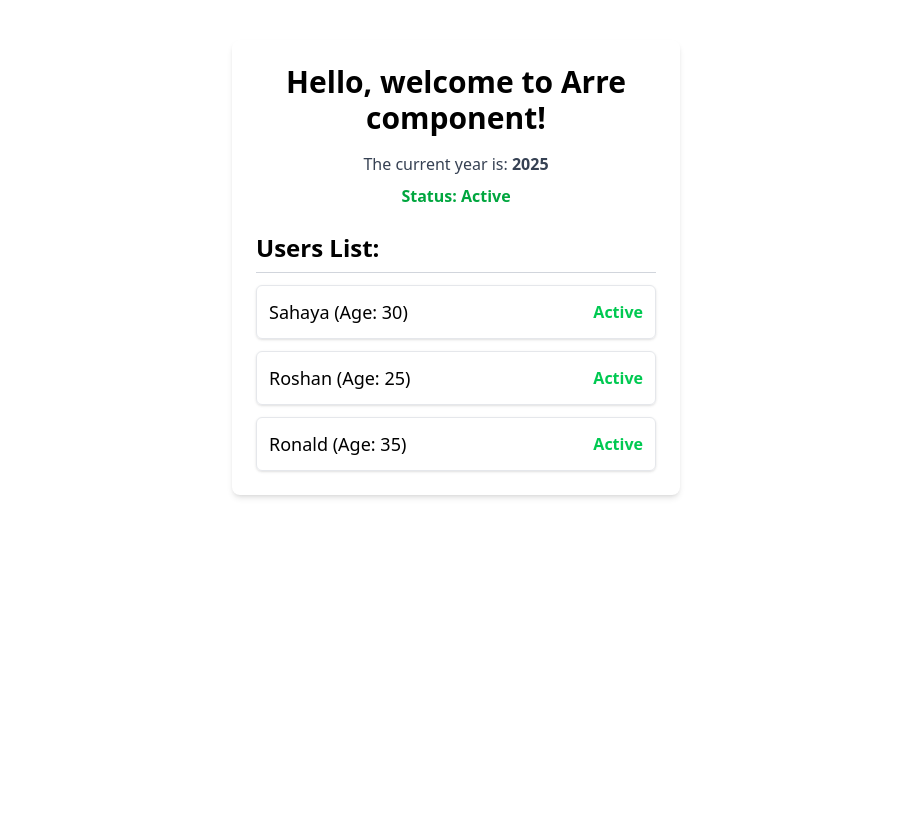
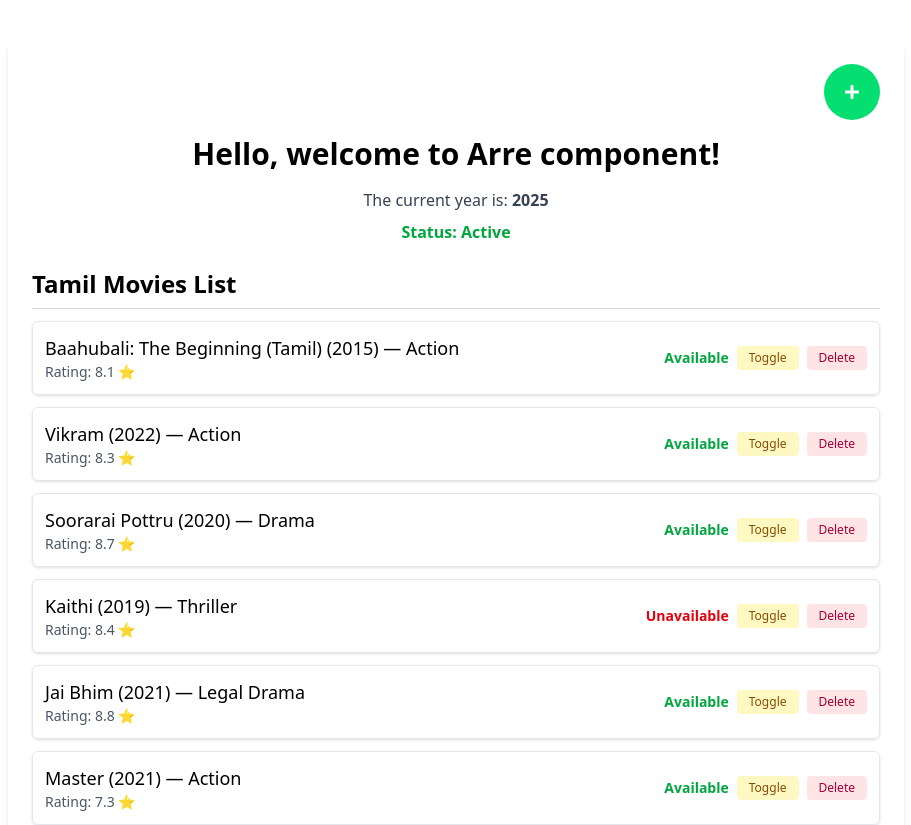
Before and after one commit to Roshan-Ronald/json, a React (Vite) app: page / in a window 1280 px wide. Shown: the top 825 px of the page, without its empty margins (184-1095 px from the left). Before the commit the page ends 800 px from the top, so only its background shows below. Built offline with nearby package versions, Linux system fonts and the light colour scheme.

Commit message:
update my code

```diff
--- a/package.json
+++ b/package.json
@@ -14,6 +14,7 @@
     "react": "^19.1.1",
     "react-dom": "^19.1.1",
     "react-hook-form": "^7.62.0",
+    "react-icons": "^5.5.0",
     "react-router-dom": "^7.8.0",
     "tailwindcss": "^4.1.11"
   },
--- a/src/App.jsx
+++ b/src/App.jsx
@@ -1,12 +1,17 @@
-import React from 'react';
-import Arre from './arre/arre';
+import React from "react";
+import { BrowserRouter as Router, Routes, Route } from "react-router-dom";
+import Arre from "./Components/arre";
+import AddMoviePage from "./Components/AddMoviePage";
 
-const App = () => {
+function App() {
   return (
-    <div>
-      <Arre />
-    </div>
+    <Router>
+      <Routes>
+        <Route path="/" element={<Arre />} />
+        <Route path="/add-movie" element={<AddMoviePage />} />
+      </Routes>
+    </Router>
   );
-};
+}
 
 export default App;
--- /dev/null
+++ b/src/Components/AddMoviePage.jsx
@@ -0,0 +1,102 @@
+import React, { useState } from "react";
+import { useNavigate } from "react-router-dom";
+
+const AddMoviePage = () => {
+  const navigate = useNavigate();
+
+  const [form, setForm] = useState({
+    title: "",
+    year: "",
+    genre: "",
+    rating: "",
+    available: true,
+  });
+
+  const handleChange = (e) => {
+    const { name, value, type, checked } = e.target;
+    setForm((prev) => ({
+      ...prev,
+      [name]: type === "checkbox" ? checked : value,
+    }));
+  };
+
+  const validate = () => {
+    if (!form.title.trim()) return "Title is required";
+    const y = Number(form.year);
+    if (!y || y < 1930 || y > 2100) return "Year must be between 1930 and 2100";
+    if (!form.genre.trim()) return "Genre is required";
+    const r = Number(form.rating);
+    if (isNaN(r) || r < 0 || r > 10)
+      return "Rating must be between 0 and 10";
+    return null;
+  };
+
+  const handleSubmit = (e) => {
+    e.preventDefault();
+    const err = validate();
+    if (err) {
+      alert(err);
+      return;
+    }
+    alert("Movie added successfully!");
+    navigate("/");
+  };
+
+  return (
+    <div className="w-full max-w-lg mx-auto mt-10 p-6 bg-white rounded-lg shadow-md">
+      <h2 className="text-2xl font-semibold mb-3 border-b pb-2">
+        Add Tamil Movie
+      </h2>
+      <form onSubmit={handleSubmit}>
+        {["title", "year", "genre", "rating"].map((field) => (
+          <div key={field} className="mb-4">
+            <label
+              htmlFor={field}
+              className="block text-sm font-medium mb-1 capitalize"
+            >
+              {field === "rating" ? "Rating (0-10)" : field}
+            </label>
+            <input
+              id={field}
+              name={field}
+              type={field === "year" || field === "rating" ? "number" : "text"}
+              value={form[field]}
+              onChange={handleChange}
+              className="w-full border rounded-md px-3 py-2 focus:outline-none h-12"
+            />
+          </div>
+        ))}
+        <div className="flex items-center mb-4">
+          <input
+            id="available"
+            name="available"
+            type="checkbox"
+            checked={form.available}
+            onChange={handleChange}
+            className="h-4 w-4"
+          />
+          <label htmlFor="available" className="ml-2 text-sm font-medium">
+            Available
+          </label>
+        </div>
+        <div className="flex justify-between">
+          <button
+            type="button"
+            onClick={() => navigate("/")}
+            className="px-4 py-2 bg-gray-300 rounded hover:bg-gray-400"
+          >
+            Cancel
+          </button>
+          <button
+            type="submit"
+            className="px-6 py-2 bg-indigo-600 text-white rounded hover:bg-indigo-700"
+          >
+            Add Movie
+          </button>
+        </div>
+      </form>
+    </div>
+  );
+};
+
+export default AddMoviePage;
--- /dev/null
+++ b/src/Components/Arre.jsx
@@ -0,0 +1,93 @@
+import React, { useState } from "react";
+import { useNavigate } from "react-router-dom";
+import { FaPlus } from "react-icons/fa";
+
+const Arre = () => {
+  const navigate = useNavigate();
+
+  const greeting = "Hello, welcome to Arre component!";
+  const year = 2025;
+  const isActive = true;
+
+  const [movies, setMovies] = useState([
+    { id: 1, title: "Baahubali: The Beginning (Tamil)", year: 2015, genre: "Action", rating: 8.1, available: true },
+    { id: 2, title: "Vikram", year: 2022, genre: "Action", rating: 8.3, available: true },
+    { id: 3, title: "Soorarai Pottru", year: 2020, genre: "Drama", rating: 8.7, available: true },
+    { id: 4, title: "Kaithi", year: 2019, genre: "Thriller", rating: 8.4, available: false },
+    { id: 5, title: "Jai Bhim", year: 2021, genre: "Legal Drama", rating: 8.8, available: true },
+    { id: 6, title: "Master", year: 2021, genre: "Action", rating: 7.3, available: true },
+    { id: 7, title: "Ponniyin Selvan: I", year: 2022, genre: "Historical", rating: 7.6, available: true },
+    { id: 8, title: "Maanagaram", year: 2017, genre: "Thriller", rating: 8.1, available: true },
+    { id: 9, title: "96", year: 2018, genre: "Romance", rating: 8.5, available: false },
+    { id: 10, title: "Vada Chennai", year: 2018, genre: "Crime", rating: 8.4, available: true },
+    { id: 11, title: "Asuran", year: 2019, genre: "Action Drama", rating: 8.4, available: true },
+    { id: 12, title: "Maanaadu", year: 2021, genre: "Sci-Fi Thriller", rating: 8.1, available: true },
+    { id: 13, title: "Karnan", year: 2021, genre: "Drama", rating: 8.2, available: true },
+    { id: 14, title: "Thuppakki", year: 2012, genre: "Action", rating: 7.5, available: true },
+    { id: 15, title: "Anniyan", year: 2005, genre: "Action Thriller", rating: 8.2, available: true },
+    { id: 16, title: "Sethupathi", year: 2016, genre: "Action", rating: 7.9, available: true },
+    { id: 17, title: "Kavalan", year: 2011, genre: "Romantic Comedy", rating: 7.0, available: true },
+    { id: 18, title: "Thani Oruvan", year: 2015, genre: "Action Thriller", rating: 8.4, available: true },
+    { id: 19, title: "Naan Kadavul", year: 2009, genre: "Drama", rating: 8.1, available: true },
+    { id: 20, title: "Aayirathil Oruvan", year: 2010, genre: "Adventure", rating: 7.9, available: true },
+  ]);
+
+  const handleDelete = id => setMovies(prev => prev.filter(m => m.id !== id));
+
+  const toggleAvailable = id =>
+    setMovies(prev => prev.map(m => (m.id === id ? { ...m, available: !m.available } : m)));
+
+  return (
+    <div className="w-full max-w-4xl mx-auto mt-10 p-6 bg-white rounded-lg shadow-md">
+      <div className="flex justify-end mb-4">
+        <button
+          onClick={() => navigate("/add-movie")}
+          className="flex items-center px-5 py-5 bg-green-400 text-white rounded-full hover:bg-red-600 transition cursor-pointer"
+        >
+          <FaPlus className="" />
+        </button>
+      </div>
+      <h1 className="text-3xl font-bold mb-4 text-center">{greeting}</h1>
+      <p className="text-gray-700 mb-2 text-center">
+        The current year is: <span className="font-semibold">{year}</span>
+      </p>
+      <p className={`mb-6 text-center font-semibold ${isActive ? "text-green-600" : "text-red-600"}`}>
+        Status: {isActive ? "Active" : "Inactive"}
+      </p>
+      <h2 className="text-2xl font-semibold mb-3 border-b border-gray-300 pb-2">Tamil Movies List</h2>
+      <ul className="space-y-3">
+        {movies.map(movie => (
+          <li key={movie.id} className="p-3 border border-gray-200 rounded-md shadow-sm">
+            <div className="flex flex-col sm:flex-row sm:items-center sm:justify-between gap-2">
+              <div>
+                <span className="text-lg font-medium">
+                  {movie.title} ({movie.year}) — {movie.genre}
+                </span>
+                <div className="text-sm text-gray-600">Rating: {movie.rating.toFixed(1)} ⭐</div>
+              </div>
+              <div className="flex items-center gap-2">
+                <span className={`text-sm font-semibold ${movie.available ? "text-green-600" : "text-red-600"}`}>
+                  {movie.available ? "Available" : "Unavailable"}
+                </span>
+                <button
+                  onClick={() => toggleAvailable(movie.id)}
+                  className="px-3 py-1 text-xs bg-yellow-100 text-yellow-800 rounded hover:bg-yellow-200"
+                >
+                  Toggle
+                </button>
+                <button
+                  onClick={() => handleDelete(movie.id)}
+                  className="px-3 py-1 text-xs bg-rose-100 text-rose-800 rounded hover:bg-rose-200"
+                >
+                  Delete
+                </button>
+              </div>
+            </div>
+          </li>
+        ))}
+      </ul>
+    </div>
+  );
+};
+
+export default Arre;
--- a/src/arre/arre.jsx
+++ /dev/null
@@ -1,36 +0,0 @@
-import React from 'react';
-
-const Arre = () => {
-  const greeting = "Hello, welcome to Arre component!";
-  const year = 2025;
-  const isActive = true;
-  const users = [
-    { id: 1, name: 'Sahaya', age: 30, active: true },
-    { id: 2, name: 'Roshan', age: 25, active: true },
-    { id: 3, name: 'Ronald', age: 35, active: true },
-  ];
-
-  return (
-    <div className="max-w-md mx-auto mt-10 p-6 bg-white rounded-lg shadow-md">
-      <h1 className="text-3xl font-bold mb-4 text-center">{greeting}</h1>
-      <p className="text-gray-700 mb-2 text-center">The current year is: <span className="font-semibold">{year}</span></p>
-      <p className={`mb-6 text-center font-semibold ${isActive ? 'text-green-600' : 'text-red-600'}`}>
-        Status: {isActive ? "Active" : "Inactive"}
-      </p>
-
-      <h2 className="text-2xl font-semibold mb-3 border-b border-gray-300 pb-2">Users List:</h2>
-      <ul className="space-y-3">
-        {users.map(user => (
-          <li key={user.id} className="p-3 border border-gray-200 rounded-md shadow-sm flex justify-between items-center">
-            <span className="text-lg font-medium">{user.name} (Age: {user.age})</span>
-            <span className={`font-semibold ${user.active ? 'text-green-500' : 'text-red-500'}`}>
-              {user.active ? 'Active' : 'Not active'}
-            </span>
-          </li>
-        ))}
-      </ul>
-    </div>
-  );
-};
-
-export default Arre;
```
Also changed, not shown: 1 other file (tests, documents, lock files or other folders).
